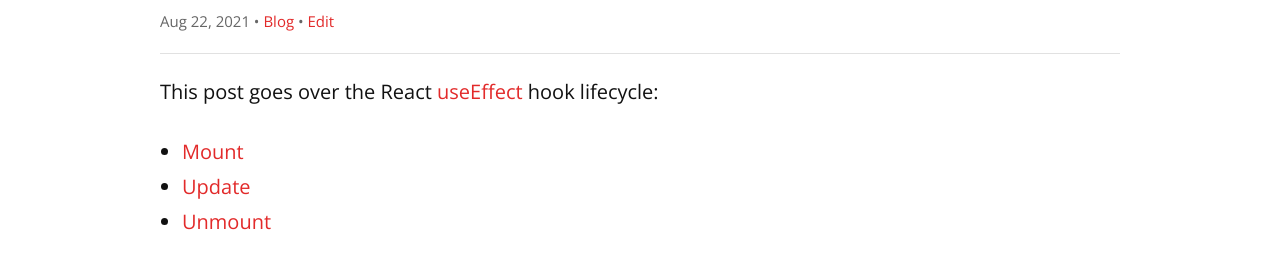
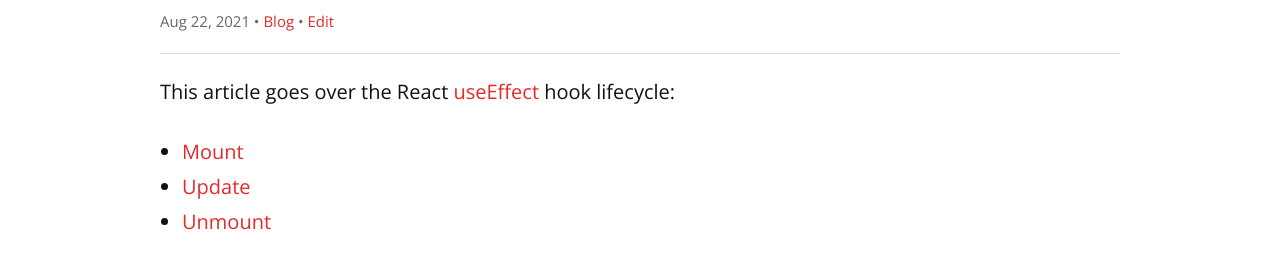
Before and after one commit to remarkablemark/remarkablemark.github.io, a Jekyll site: the page built from _posts/2021/2021-08-22-react-useeffect-hook-lifecycle.md, in a window 1280 px wide. Shown: the part 176-449 px from the top of the page. Built offline with Jekyll 4.4.1, drawn with Linux system fonts in a browser that asks for light colours; comment, search, counter and statistics services are not loaded.

Commit message:
chore(posts): update "React useEffect hook lifecycle"
Post: 2021-08-22-react-useeffect-hook-lifecycle.md

Update first sentence and excerpt to match Medium story:

https://medium.com/@remarkablemark/react-useeffect-hook-lifecycle-434e4bc06282

```diff
--- a/_posts/2021/2021-08-22-react-useeffect-hook-lifecycle.md
+++ b/_posts/2021/2021-08-22-react-useeffect-hook-lifecycle.md
@@ -2,11 +2,11 @@
 layout: post
 title: React useEffect hook lifecycle
 date: 2021-08-22 14:16:57
-excerpt: Understanding React useEffect hook lifecycle.
+excerpt: 'Understanding React useEffect hook lifecycle: mount, update, and unmount.'
 categories: react
 ---
 
-This post goes over the React [useEffect](https://reactjs.org/docs/hooks-effect.html) hook lifecycle:
+This article goes over the React [useEffect](https://reactjs.org/docs/hooks-effect.html) hook lifecycle:
 
 - [Mount](#mount)
 - [Update](#update)
```
